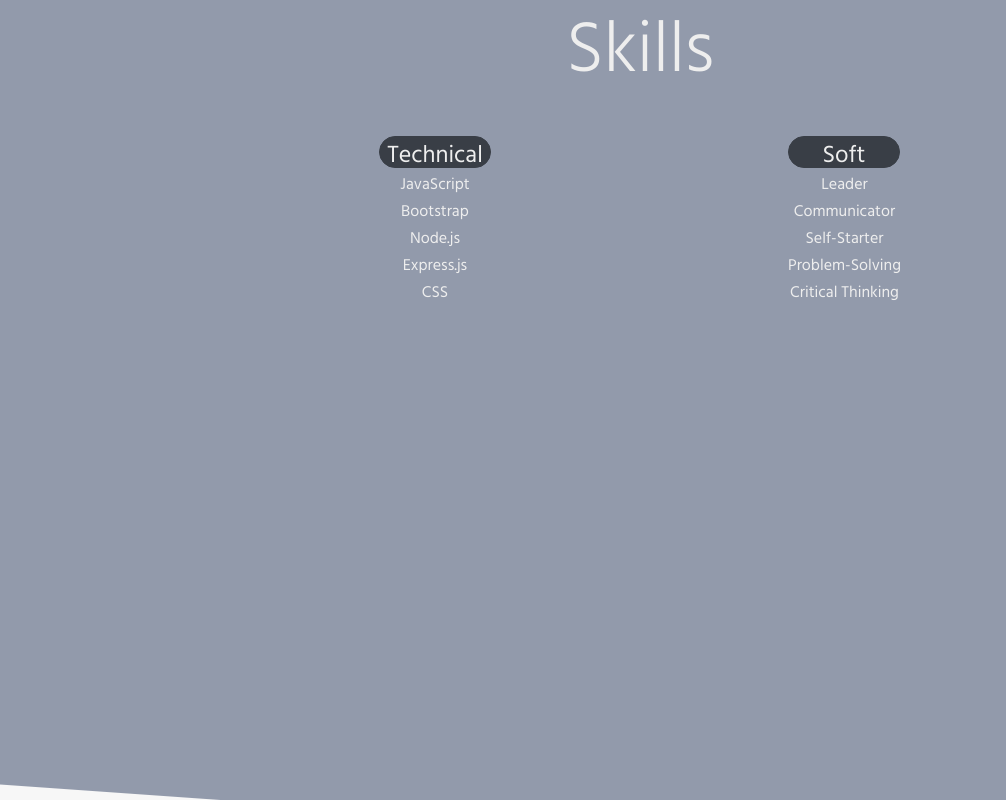
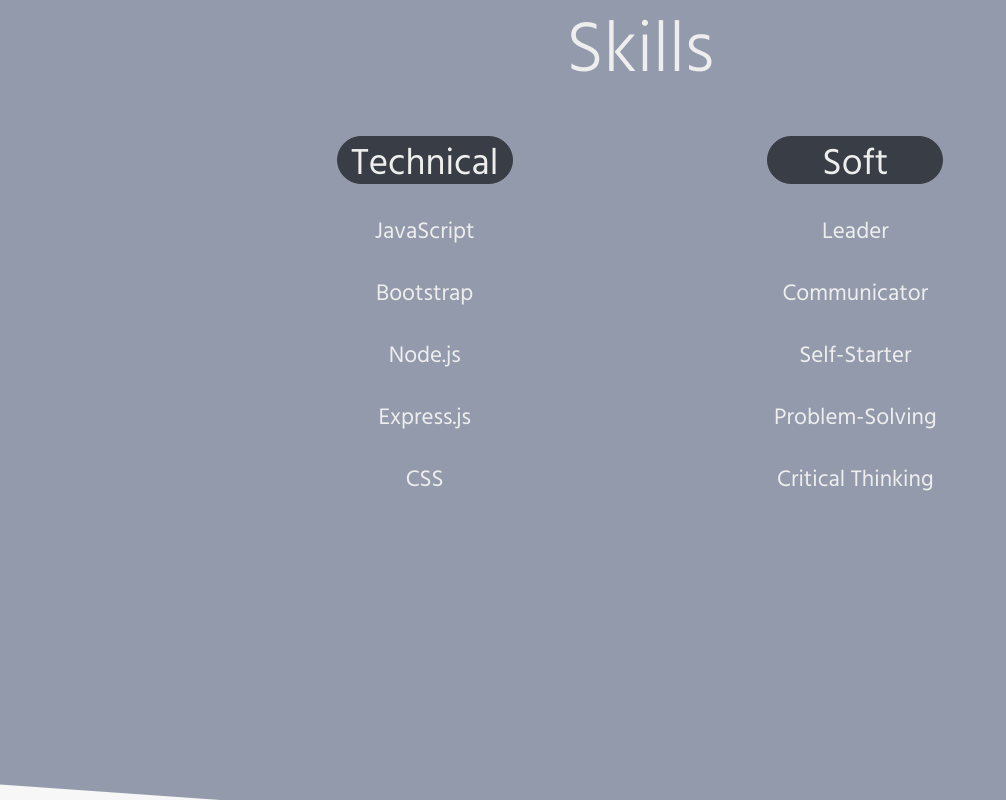
Before and after one commit to jackiedallas/personal-website, a website: page main.html in a window 1280 px wide. Shown: the part 1220-2020 px from the top of the page, without its empty margins (0-1006 px from the left). Drawn offline with nearby package versions, Linux system fonts and the light colour scheme.

```diff
--- a/public/css/main.css
+++ b/public/css/main.css
@@ -123,6 +123,17 @@
 		left: 5rem;
 		top: -2rem;
 	}
+	.skills-list-items, .mil-ex-li {
+		font-size: 23px;
+		margin: 2rem 0!important;
+	}
+	.skills-header {
+		font-size: 37px!important;
+		width: 11rem!important;
+		height: 3rem!important;
+		line-height: 1.5!important;
+	}
+
 }
 
 .skew {
```
Also changed, not shown: public/image/js.png (added).
